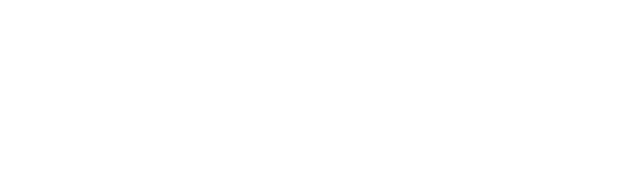
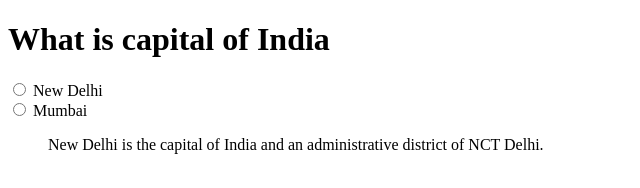
Before and after one commit to acciojob/trivia-prathameshkarbele, a website: page main.html in a window 1280 px wide. Shown: the whole page, without its empty margins (0-640 px from the left). Drawn offline with Linux system fonts and the light colour scheme.

Commit message:
Update main.html

```diff
--- a/main.html
+++ b/main.html
@@ -8,6 +8,18 @@
 
 <body>
 	<!-- the entire body must be written by student -->
+	<div>
+		<h1>
+			What is capital of India
+		</h1>
+		<form action="">
+			<input type="radio" name="state" value="new Delhi">
+			<label for="">New Delhi</label> <br>
+			<input type="radio" name="state" value="Mumbai">
+			<label for=""> Mumbai</label>
+		</form>
+		<blockquote class="next"> New Delhi is the capital of India and an administrative district of NCT Delhi.</blockquote>
+	</div>
     <script type="text/javascript" src="./script.js">
 </script>
 
```
